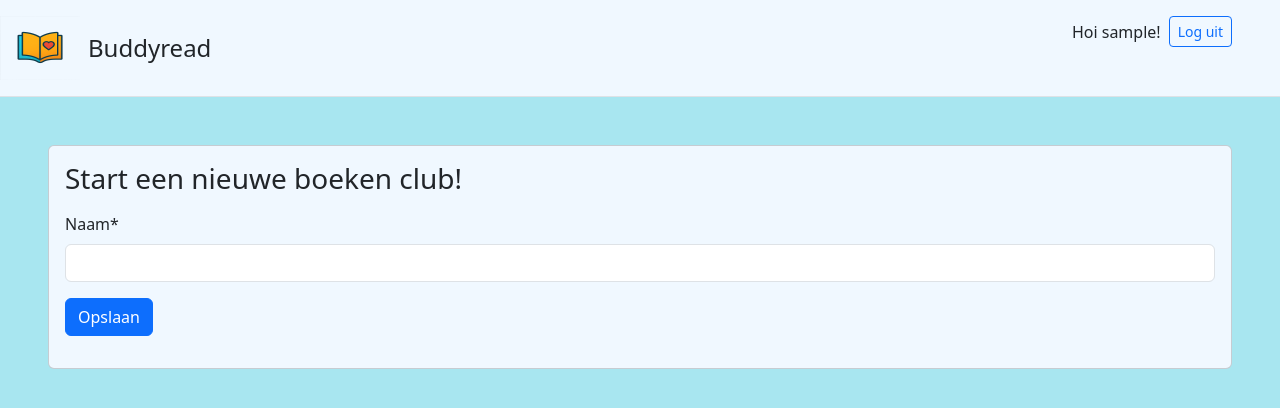
After one commit to yoramclapper/buddyread, a Django app: page /club/nieuw/ in a window 1280 px wide. The commit adds this page. Shown: the top 408 px of the page. Run offline with Django 5.2, Linux system fonts and the light colour scheme; the visitor is signed in with stand-in values (Sample User, id 1); some libraries are stand-ins or nearby versions.

Commit message:
add | setup of books list based on book club

```diff
--- a/buddyread/books/forms.py
+++ b/buddyread/books/forms.py
@@ -1,7 +1,7 @@
 from crispy_forms.helper import FormHelper
 from crispy_forms.layout import Submit
 from django import forms
-from .models import Book, Review
+from .models import Book, Review, BookClub
 
 
 class BookForm(forms.ModelForm):
@@ -30,3 +30,16 @@ class ReviewForm(forms.ModelForm):
     helper = FormHelper()
     helper.add_input(Submit('submit', 'Opslaan', css_class='btn-primary'))
     helper.form_method = 'POST'
+
+
+class BookClubForm(forms.ModelForm):
+    class Meta:
+        model = BookClub
+        fields = ["name"]
+        labels = {
+            "name": "Naam",
+        }
+
+    helper = FormHelper()
+    helper.add_input(Submit('submit', 'Opslaan', css_class='btn-primary'))
+    helper.form_method = 'POST'
--- a/buddyread/books/models.py
+++ b/buddyread/books/models.py
@@ -71,3 +71,6 @@ class BookClubBooks(models.Model):
 
     class Meta:
         verbose_name_plural = "Book club books"
+
+    def get_books(self):
+        return Book.objects.filter(bookclubbooks__book_club=self.book_club).order_by("-creation_date")
--- /dev/null
+++ b/buddyread/books/templates/books/add_club.html
@@ -0,0 +1,11 @@
+{% extends "core/index.html" %}
+{% load crispy_forms_tags %}
+
+{% block content %}
+<div class="card m-5">
+    <div class="card-body">
+        <h3 class="mb-3">Start een nieuwe boeken club!</h3>
+        {% crispy form %}
+    </div>
+</div>
+{% endblock %}
--- a/buddyread/books/templates/books/book_list.html
+++ b/buddyread/books/templates/books/book_list.html
@@ -4,7 +4,7 @@
 {% block content %}
 <div class="card m-5">
     <div class="card-header">
-        <a class="btn btn-success" href="{% url 'add_book' %}" role="button"><i class="bi bi-book-half"></i> <i class="bi bi-plus-square"></i></a>
+        <a class="btn btn-success" href="{% url 'add_book' club=club %}" role="button"><i class="bi bi-book-half"></i> <i class="bi bi-plus-square"></i></a>
     </div>
     <div class="card-body">
         <div class="list-group">
--- a/buddyread/books/urls.py
+++ b/buddyread/books/urls.py
@@ -3,7 +3,8 @@ from django.urls import path
 from . import views
 
 urlpatterns = [
-    path("", views.books, name="books"),
-    path("add/", views.add_book, name="add_book"),
+    path("nieuw/", views.add_club, name="add_club"),
+    path("<slug:club>/", views.books, name="books"),
+    path("<slug:club>/add/boek/", views.add_book, name="add_book"),
     path("review/<int:book_pk>/", views.review, name="review"),
 ]
--- a/buddyread/books/views.py
+++ b/buddyread/books/views.py
@@ -1,28 +1,38 @@
 from django.contrib.auth.decorators import login_required
 from django.shortcuts import render, get_object_or_404, redirect
-from .models import Book, Review
-from .forms import BookForm, ReviewForm
+from .models import Book, Review, BookClub, BookClubMembers, BookClubBooks
+from .forms import BookForm, ReviewForm, BookClubForm
 
 @login_required
-def books(request):
-    book_qs = Book.objects.order_by("-creation_date")
-    context = {"books": book_qs}
+def books(request, club):
+    book_club = BookClub.objects.get(slug=club)
+    book_club_books = BookClubBooks.objects.filter(book_club=book_club)
+    if not book_club_books.exists():
+        return redirect("add_book", club=club)
+
+    book_qs = book_club_books.first().get_books()
+    context = {"books": book_qs, "club": club}
     return render(request, "books/book_list.html", context)
 
 
 @login_required
-def add_book(request):
+def add_book(request, club):
     if request.method == "POST":
         form = BookForm(request.POST)
         if form.is_valid():
             title = form.cleaned_data['title']
             author = form.cleaned_data['author']
-            Book.objects.create(
+            book = Book.objects.create(
                 title=title,
                 author=author,
                 selected_by=request.user,
             )
-            return redirect('books')
+            book_club = BookClub.objects.get(slug=club)
+            BookClubBooks.objects.create(
+                book_club=book_club,
+                book=book
+            )
+            return redirect('books', club=club)
     else:
         form = BookForm()
     context = {'form': form}
@@ -58,3 +68,18 @@ def review(request, book_pk):
             form = ReviewForm(initial=initial_data)
     context = {'book': book, 'form': form}
     return render(request, "books/review_form.html", context)
+
+
+@login_required
+def add_club(request):
+    if request.method == "POST":
+        form = BookClubForm(request.POST)
+        if form.is_valid():
+            name = form.cleaned_data['name']
+            book_club = BookClub.objects.create(name=name)
+            BookClubMembers.objects.create(book_club=book_club, member=request.user)
+            return redirect('/')
+    else:
+        form = BookClubForm()
+    context = {'form': form}
+    return render(request, "books/add_club.html", context)
--- a/buddyread/buddyread/urls.py
+++ b/buddyread/buddyread/urls.py
@@ -19,7 +19,7 @@ from django.urls import include, path
 
 urlpatterns = [
     path("", include("core.urls")),
-    path("boeken/", include("books.urls")),
+    path("club/", include("books.urls")),
     path('admin/', admin.site.urls),
     path('accounts/', include('django.contrib.auth.urls')),
 ]
```
Also changed, not shown: buddyread/core/views.py (+12 -1 lines).
